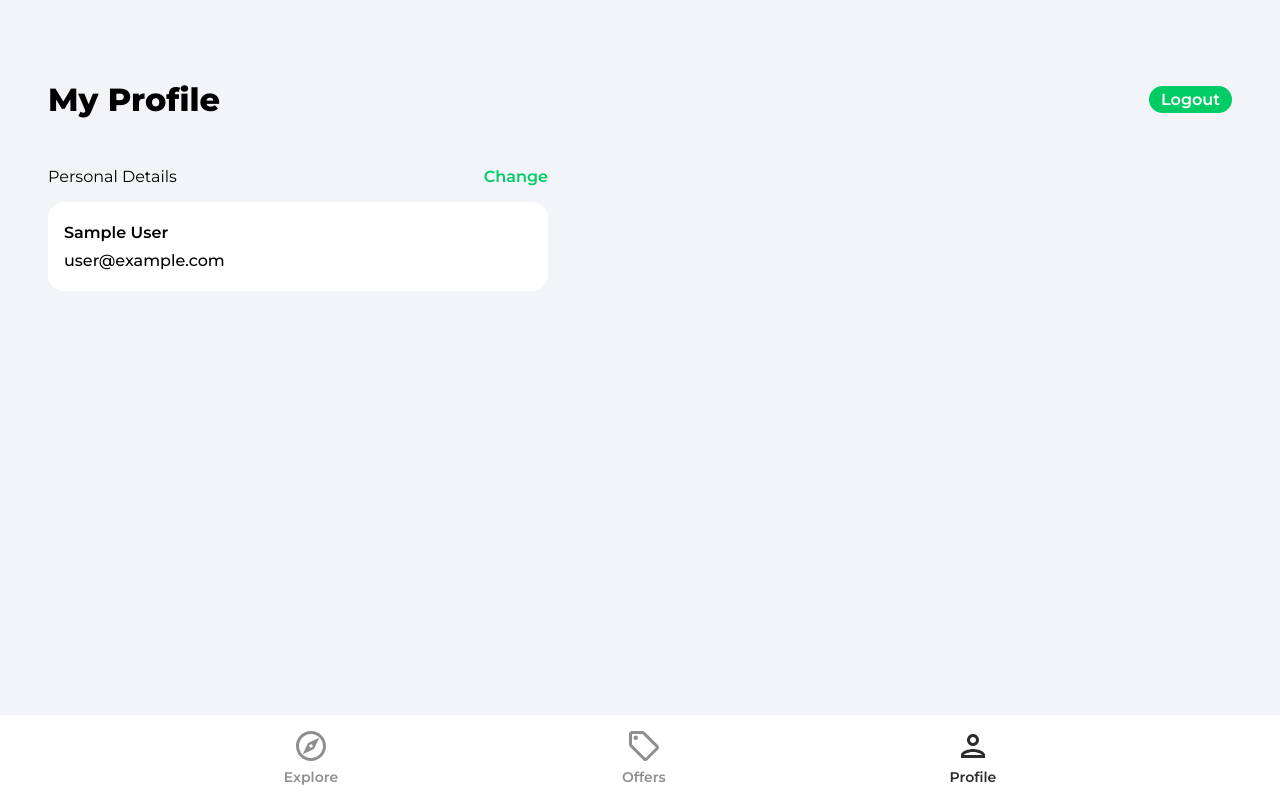
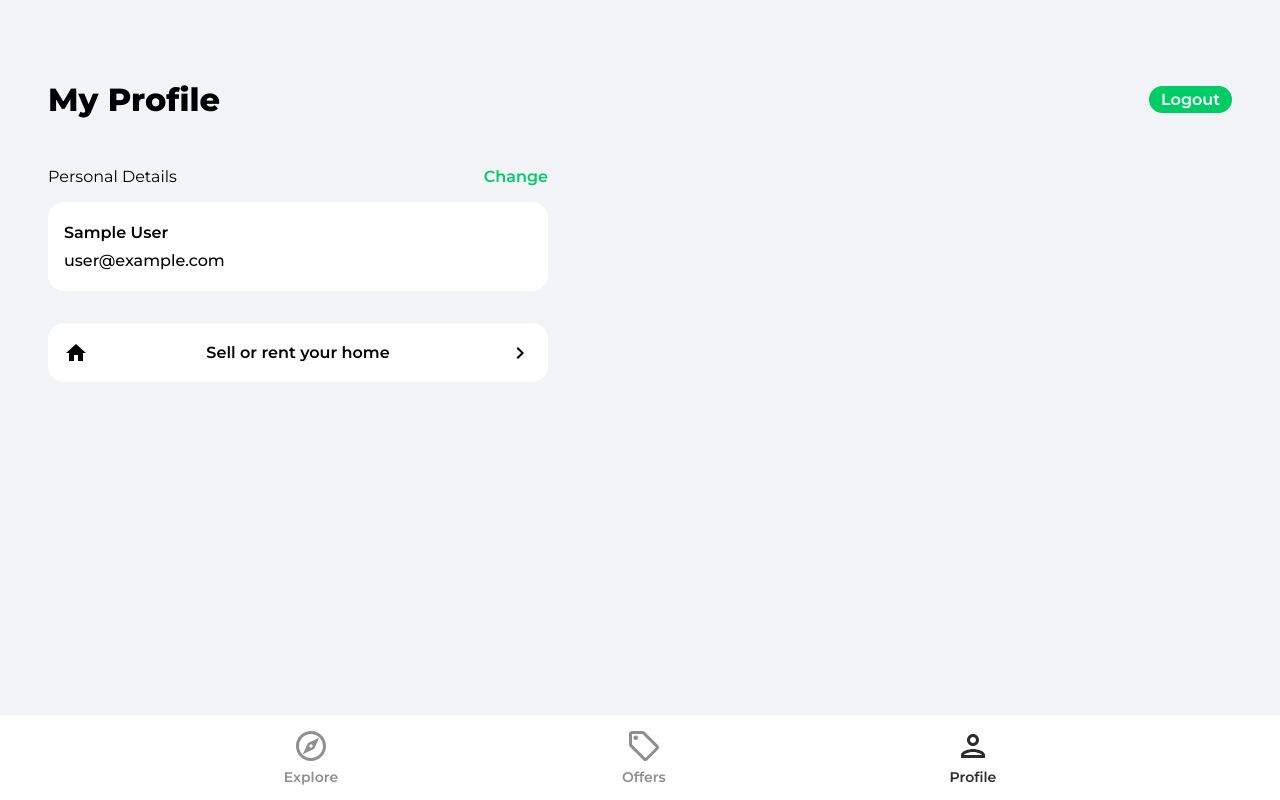
Before and after one commit to Parth0124/house-marketplace, a React (Create React App) app: page /profile in a window 1280 px wide. Built offline with nearby package versions, Linux system fonts and the light colour scheme; no server answers; sample sign-in values are in the browser's storage.

Commit message:
create-listing button on profile

```diff
--- a/src/App.js
+++ b/src/App.js
@@ -10,6 +10,7 @@
  import 'react-toastify/dist/ReactToastify.css';
  import PrivateRoute from './components/PrivateRoute';
  import Category from './pages/Category';
+ import CreateListing from './pages/CreateListing';
 
  function App() {
   return(
@@ -25,6 +26,7 @@
           <Route path='/sign-in' element={<SignIn/>}/>
           <Route path='/sign-up' element={<SignUp/>}/>
           <Route path='/forgot-password' element={<ForgotPassword/>}/>
+          <Route path='/create-listing' element={<CreateListing/>}/>
         </Routes>
           <Navbar/>
       </Router>
--- /dev/null
+++ b/src/pages/CreateListing.jsx
@@ -0,0 +1,9 @@
+function CreateListing() {
+  return (
+    <div>
+      Create
+    </div>
+  )
+}
+
+export default CreateListing
--- a/src/pages/Profile.jsx
+++ b/src/pages/Profile.jsx
@@ -1,9 +1,12 @@
 import { getAuth, updateProfile } from "firebase/auth";
 import { useState } from "react";
-import { useNavigate, Link } from "react-router-dom";
+import { Link } from "react-router-dom";
+import { useNavigate } from "react-router-dom";
 import { updateDoc,doc } from "firebase/firestore";
 import { db } from "../firebase.config";
 import {toast} from 'react-toastify'
+import arrowRight from '../assets/svg/keyboardArrowRightIcon.svg'
+import homeIcon from '../assets/svg/homeIcon.svg'
 
 function Profile() {
   const auth = getAuth();
@@ -92,6 +95,12 @@
             />
           </form>
         </div>
+
+        <Link to='/create-listing' className="createListing">
+          <img src={homeIcon} alt="Home" />
+          <p>Sell or rent your home</p>
+          <img src={arrowRight} alt="arrow-right" />
+        </Link>
       </main>
     </div>
   );
```
